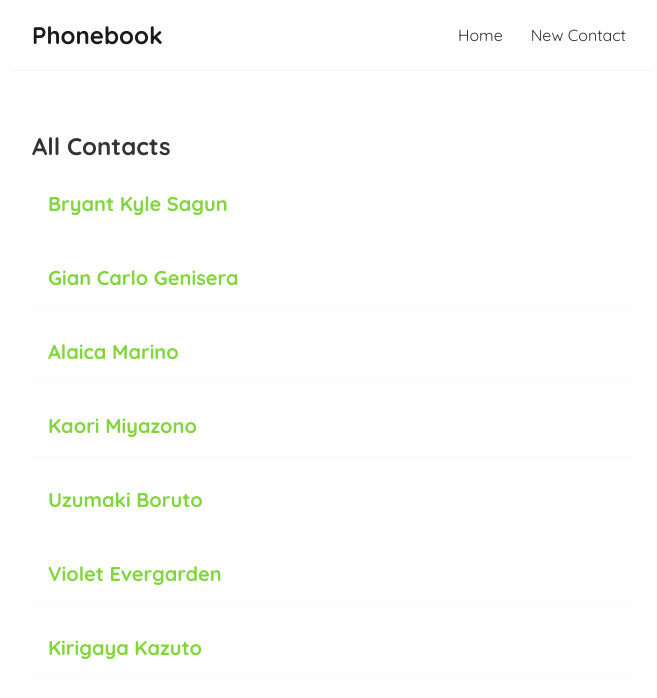
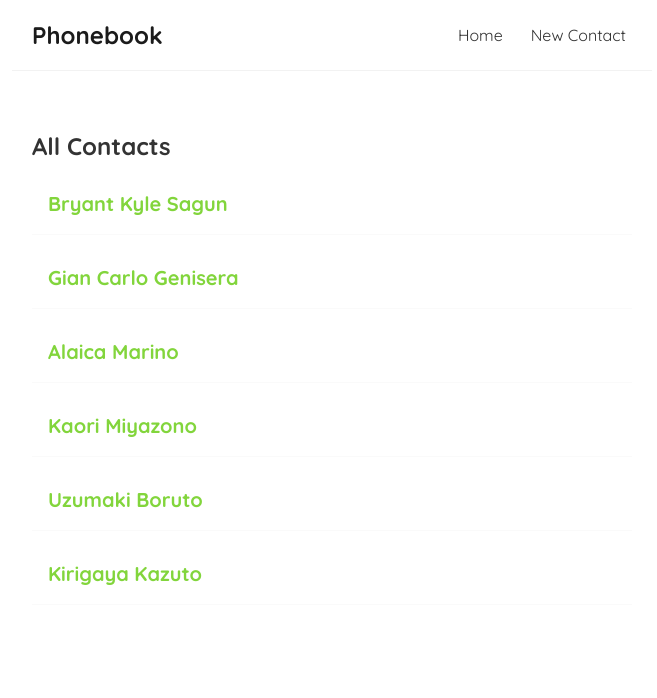
Before and after one commit to BryantSagun/phonebook, a React (Create React App) app: page / in a window 1280 px wide. Shown: the top 698 px of the page, without its empty margins (308-965 px from the left). Built offline with nearby package versions, Linux system fonts and the light colour scheme; data requests are answered from the project's data file.

Commit message:
code and style optimization

```diff
--- a/data/db.json
+++ b/data/db.json
@@ -31,12 +31,6 @@
       "id": 5
     },
     {
-      "name": "Violet Evergarden",
-      "gender": "Female",
-      "phoneNumber": "09917428229",
-      "id": 6
-    },
-    {
       "name": "Kirigaya Kazuto",
       "gender": "Male",
       "phoneNumber": "09393715837",
--- a/package.json
+++ b/package.json
@@ -1,12 +1,11 @@
 {
-  "name": "dojo-blog",
+  "name": "phonebook",
   "version": "0.1.0",
   "private": true,
   "dependencies": {
     "@testing-library/jest-dom": "^5.16.1",
     "@testing-library/react": "^12.1.2",
     "@testing-library/user-event": "^13.5.0",
-    "express": "^4.17.2",
     "mssql": "^7.3.0",
     "react": "^17.0.2",
     "react-dom": "^17.0.2",
--- a/src/index.js
+++ b/src/index.js
@@ -9,7 +9,3 @@ ReactDOM.render(
   </React.StrictMode>,
   document.getElementById('root')
 );
-
-// If you want to start measuring performance in your app, pass a function
-// to log results (for example: reportWebVitals(console.log))
-// or send to an analytics endpoint. Learn more: https://bit.ly/CRA-vitals
```
Also changed, not shown: 1 other file (tests, documents, lock files or other folders).
